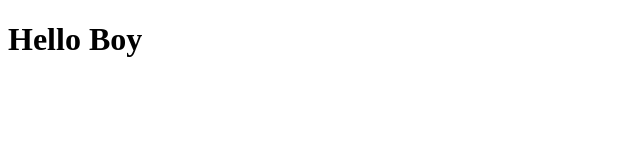
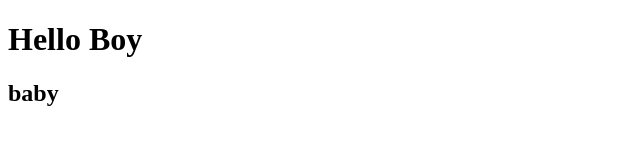
Before and after one commit to awkditya/IVALUE, a plain HTML site: page index.html in a window 1280 px wide. Shown: the full height of the page, 0-640 px from the left. Drawn offline with Linux system fonts and the light colour scheme.

Commit message:
new feature in main branch

```diff
--- a/index.html
+++ b/index.html
@@ -7,5 +7,6 @@
 </head>
 <body>
     <h1>Hello Boy</h1>
+    <h2>baby</h2>
 </body>
 </html>
```
